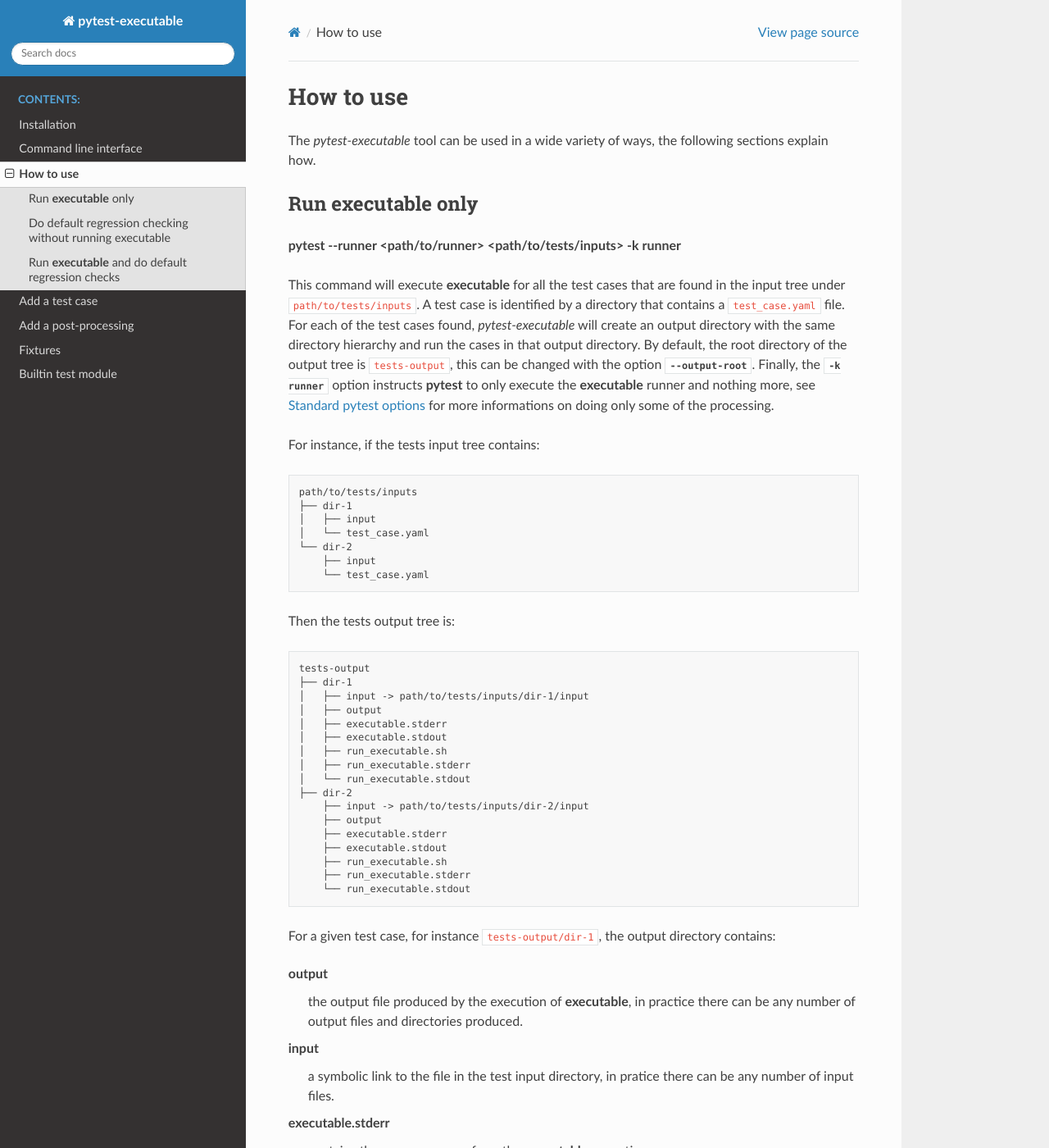
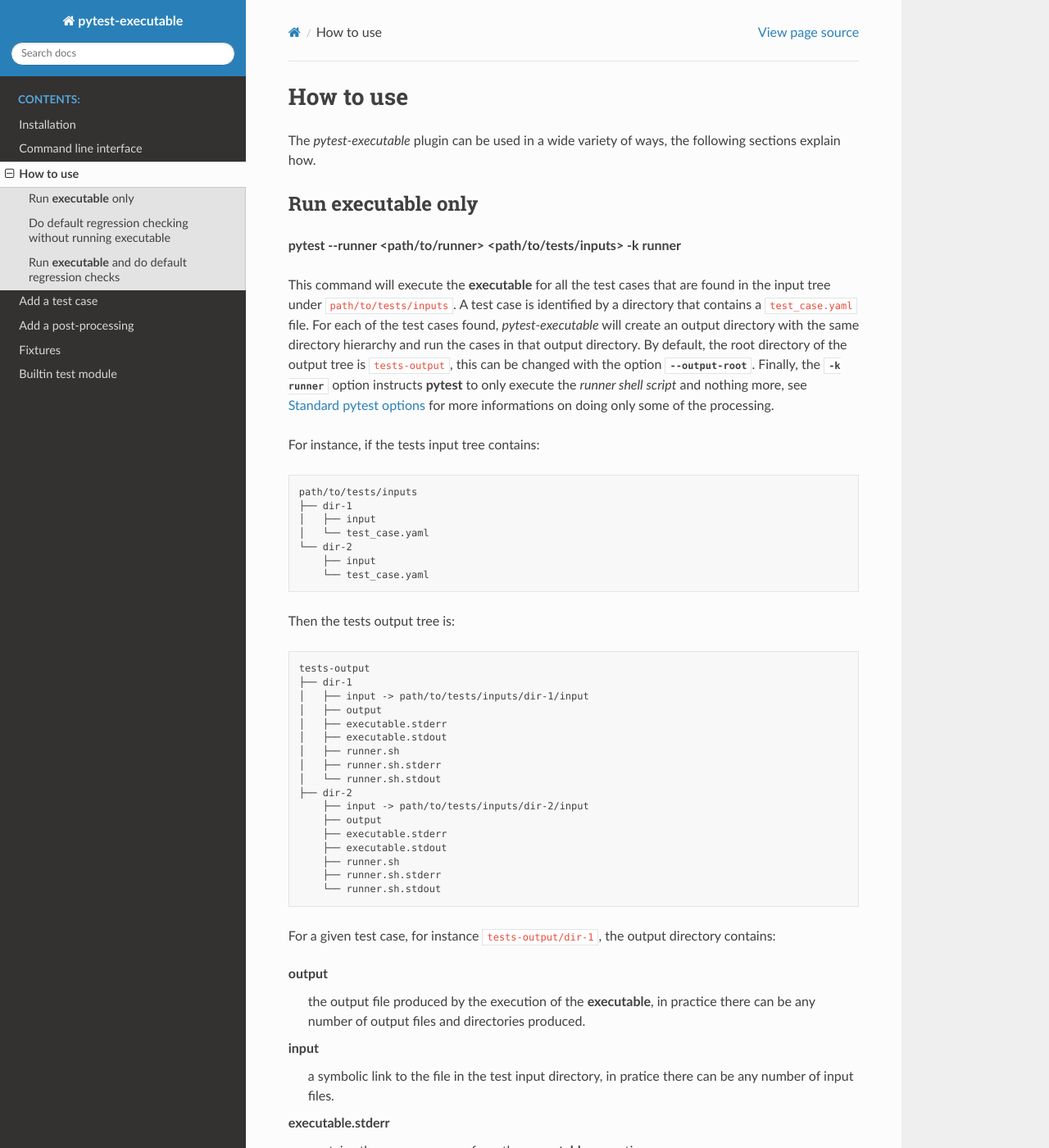
Before and after one commit to CS-SI/pytest-executable, a Sphinx documentation site: the page built from doc/how-to-use.rst, in a window 1280 px wide and 1400 px high. Shown: the whole window at 82% size. Built offline with Sphinx 7.4.7 and the Read the Docs theme 2.0.0, drawn with Linux system fonts in a browser that asks for light colours; some of the changed text lies outside the part shown.

Commit message:
refactor: use given runner name and remove useless code
Rename aliases in docs.
Remove useless Dockerfile.

```diff
--- a/CHANGELOG.rst
+++ b/CHANGELOG.rst
@@ -10,6 +10,11 @@
 
 Unreleased
 ----------
+
+Changed
+~~~~~~~
+- The name of the runner shell script in the output directories is the one
+  passed to the CLI instead of the hardcoded one.
 
 Added
 ~~~~~
--- a/doc/conf.py
+++ b/doc/conf.py
@@ -64,8 +64,8 @@
 
 rst_prolog = """
 .. |ptx| replace:: *pytest-executable*
-.. |executable| replace:: :program:`executable`
+.. |exe| replace:: :program:`executable`
 .. |pytest| replace:: :program:`pytest`
 .. |yaml| replace:: :file:`test_case.yaml`
-.. |run_executable| replace:: :file:`run_executable.sh`
+.. |runner| replace:: *runner shell script*
 """
--- a/doc/fixtures.rst
+++ b/doc/fixtures.rst
@@ -34,14 +34,13 @@
 Runner fixture
 --------------
 
-This fixture is used to run |executable|, it will do the following:
+This fixture is used to run |exe|, it will do the following:
 
 - get the runner script passed to the |pytest| command line option
   :option:`--runner`,
 - process it to replace the placeholders `{{nproc}}` and `{{output_path}}` with their
   actual values,
-- write it to the |run_executable| shell script in the test case output
-  directory.
+- write it to the |runner| in the test case output directory.
 
 The :py:data:`runner` object provided by the fixture can be executed with the
 :py:meth:`run` method which will return the exit status of the script
--- a/doc/how-to-use.rst
+++ b/doc/how-to-use.rst
@@ -18,24 +18,24 @@
 How to use
 ==========
 
-The |ptx| tool can be used in a wide variety of ways, the following sections
+The |ptx| plugin can be used in a wide variety of ways, the following sections
 explain how.
 
 
-Run |executable| only
+Run |exe| only
 ---------------------
 
 :command:`pytest --runner <path/to/runner> <path/to/tests/inputs> -k runner`
 
-This command will execute |executable| for all the test cases that are found in
+This command will execute the |exe| for all the test cases that are found in
 the input tree under :file:`path/to/tests/inputs`. A test case is identified by
 a directory that contains a |yaml| file. For each of the test cases found,
 |ptx| will create an output directory with the same directory hierarchy and run
 the cases in that output directory. By default, the root directory of the
 output tree is :file:`tests-output`, this can be changed with the option
 :option:`--output-root`. Finally, the :option:`-k runner` option instructs
-|pytest| to only execute the |executable| runner and nothing more, see
-:ref:`filter` for more informations on doing only some of the processing.
+|pytest| to only execute the |runner| and nothing more, see :ref:`filter` for
+more informations on doing only some of the processing.
 
 For instance, if the tests input tree contains::
 
@@ -55,23 +55,23 @@
    │   ├── output
    │   ├── executable.stderr
    │   ├── executable.stdout
-   │   ├── run_executable.sh
-   │   ├── run_executable.stderr
-   │   └── run_executable.stdout
+   │   ├── runner.sh
+   │   ├── runner.sh.stderr
+   │   └── runner.sh.stdout
    ├── dir-2
        ├── input -> path/to/tests/inputs/dir-2/input
        ├── output
        ├── executable.stderr
        ├── executable.stdout
-       ├── run_executable.sh
-       ├── run_executable.stderr
-       └── run_executable.stdout
+       ├── runner.sh
+       ├── runner.sh.stderr
+       └── runner.sh.stdout
 
 For a given test case, for instance :file:`tests-output/dir-1`,
 the output directory contains:
 
 output
-   the output file produced by the execution of |executable|, in practice there
+   the output file produced by the execution of the |exe|, in practice there
    can be any number of output files and directories produced.
 
 input
@@ -79,27 +79,27 @@
     there can be any number of input files.
 
 executable.stderr
-    contains the error messages from the |executable| execution
+    contains the error messages from the |exe| execution
 
 executable.stdout
-    contains the log messages from the |executable| execution
+    contains the log messages from the |exe| execution
 
-run_executable.sh
+runner.sh
     executing this script directly from a console shall produce the same
     results as when it is executed by |ptx|. This script is intended to be as
     much as possible independent of the execution context such that it can be
     executed independently of |ptx| in a reproductible way, i.e. it is self
     contained and does not depend on the shell context.
 
-run_executable.stderr
-    contains the error messages from the |run_executable| execution
+runner.sh.stderr
+    contains the error messages from the |runner| execution
 
-run_executable.stdout
-    contains the log messages from the |run_executable| execution
+runner.sh.stdout
+    contains the log messages from the |runner| execution
 
-If you need to manually run |executable| for a test case, for debugging
+If you need to manually run the |exe| for a test case, for debugging
 purposes for instance, just go to its output directory, for instance
-:command:`cd tests-output/dir-1`, and execute |run_executable|.
+:command:`cd tests-output/dir-1`, and execute the |runner|.
 
 
 Do default regression checking without running executable
@@ -107,14 +107,14 @@
 
 :command:`pytest --regression-root <path/to/tests/references> <path/to/tests/inputs> --overwrite-output`
 
-We assume that |executable| results have already been produced for the test
-cases considered. This is not enough though because the output directory
-already exists and |ptx| will by default prevent the user from silently
-modifying any existing test output directories. In that case, the option
+We assume that the |exe| results have already been produced for the test cases
+considered. This is not enough though because the output directory already
+exists and |ptx| will by default prevent the user from silently modifying any
+existing test output directories. In that case, the option
 :option:`--overwrite-output` shall be used. The above command line will compare
 the results in the default output tree with the references, if the existing
-|executable| results are in a different directory then you need to add the path
-to it with :command:`--output-root`.
+|exe| results are in a different directory then you need to add the path to it
+with :command:`--output-root`.
 
 The option :option:`--regression-root` points to the root directory with the
 regression references tree . This tree shall have the same hierarchy as the
@@ -122,17 +122,17 @@
 regression checks.
 
 
-Run |executable| and do default regression checks
+Run |exe| and do default regression checks
 -------------------------------------------------
 
 :command:`pytest --runner <path/to/runner> --regression-root <path/to/tests/references> <path/to/tests/inputs>`
 
 .. note::
 
-   Currently this can only be used when |executable| execution is done on the same
+   Currently this can only be used when |exe| execution is done on the same
    machine as the one that execute the regression checks, i.e. this will not
-   work when |executable| is submitted through a job scheduler.
+   work when |exe| is submitted through a job scheduler.
 
-Finally, checks are done on the |executable| log files to verify that the file
+Finally, checks are done on the |exe| log files to verify that the file
 :file:`executable.stdout` exists and is not empty, and that the file
 :file:`executable.stderr` exists and is empty.
```
Also changed, not shown: doc/index.rst (+7 -7 lines), doc/test-case.rst (+6 -6 lines), doc/usage.rst (+4 -5 lines), 7 other files.
